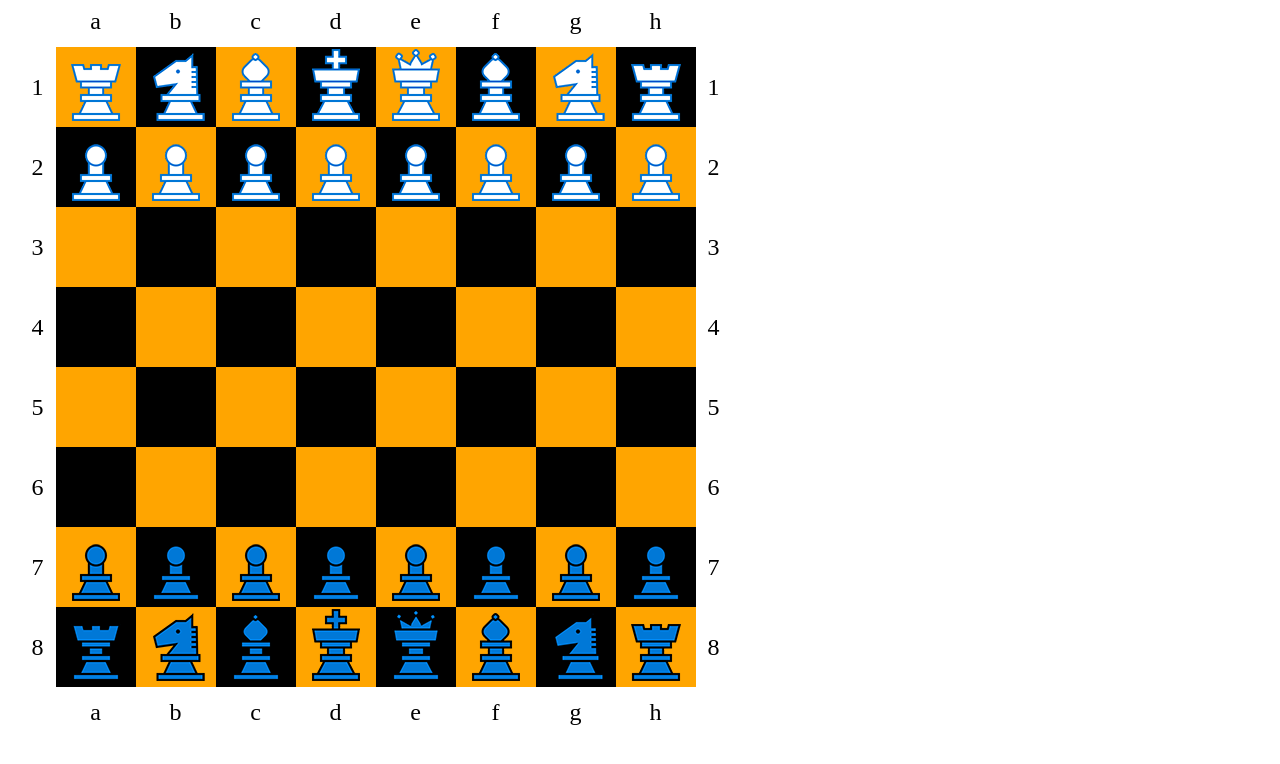
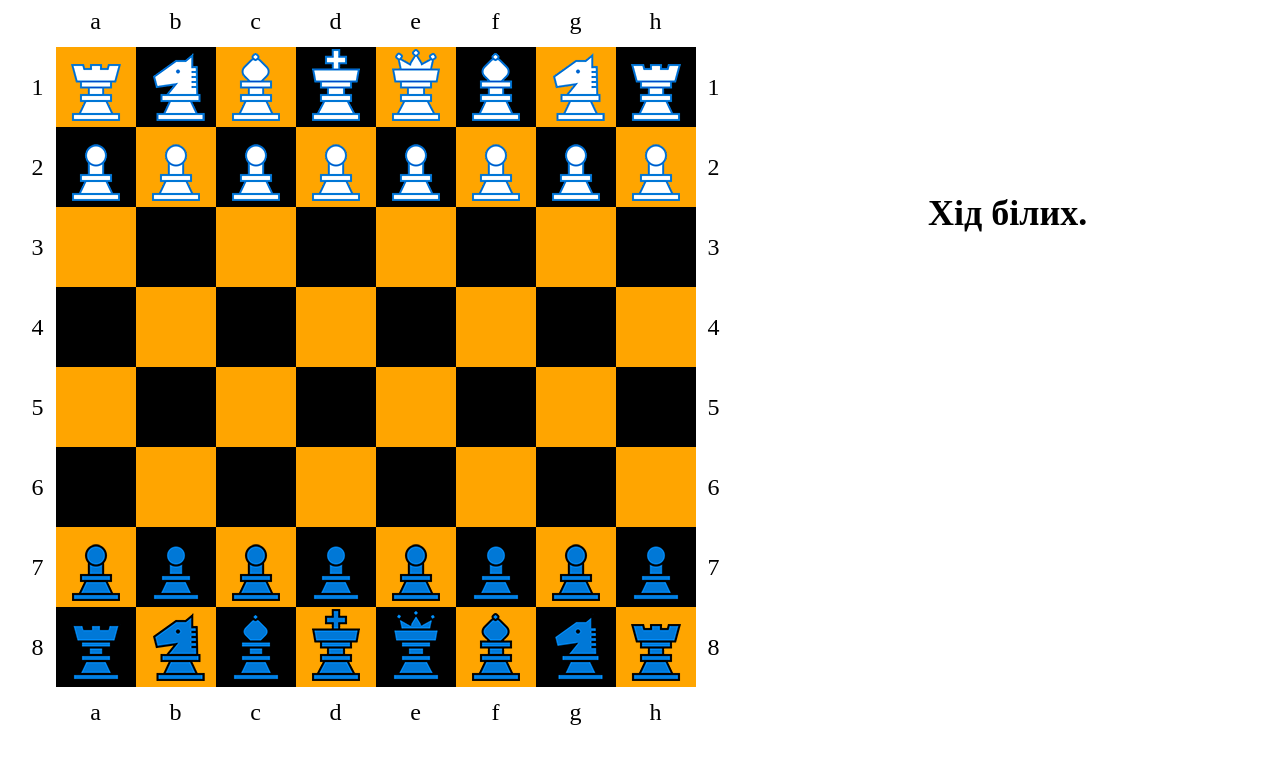
Before and after one commit to Kostya-Snov/chess, a Next.js app in the folder chess-client/: page / in a window 1280 px wide. Shown: the top 764 px of the page. Built offline with nearby package versions, Linux system fonts and the light colour scheme.

Commit message:
Implement displaying of a game state.

```diff
--- a/chess-client/app/_/Chess/Chess.module.scss
+++ b/chess-client/app/_/Chess/Chess.module.scss
@@ -15,6 +15,17 @@
     display: grid;
 }
 
+.stateAndDeletedPieces {
+    display: flex;
+    flex-direction: column;
+    justify-content: space-around;
+    align-items: center;
+}
+
+.dangerousState {
+    color: red;
+}
+
 $_borderWidth: var(--borderWidth);
 
 .deletedPieces {
@@ -22,7 +33,6 @@ $_borderWidth: var(--borderWidth);
 
     display: grid;
     grid-template-columns: repeat(5, calc(#{boardVariables.$cellSize} + 2 * $_borderWidth));
-    align-content: center;
     place-items: center;
     gap: 0.1rem;
 }
--- a/chess-client/app/_/Chess/_/Chess.tsx
+++ b/chess-client/app/_/Chess/_/Chess.tsx
@@ -21,6 +21,21 @@ export const Chess: FC = () => {
                 {bottomSignatures}
                 <Board chessState={chessState} onChessStateChange={setChessState}/>
             </div>
+            <div className={classes["stateAndDeletedPieces"]}>
+                <h2>
+                    Хід {chessState.isBlacksTurn ? "чорних" : "білих"}.
+                    <span className={classes["dangerousState"]}>
+                         {
+                             chessState.canMove()
+                                 ? chessState.isShah()
+                                     ? " Шах!"
+                                     : ""
+                                 : chessState.isShah()
+                                     ? " Мат!"
+                                     : " Пат!"
+                         }
+                    </span>
+                </h2>
                 <div className={classes["deletedPieces"]}>
                     {chessState.deletedPieces.map(piece => (
                         <PieceImage
@@ -31,6 +46,7 @@ export const Chess: FC = () => {
                         />
                     ))}
                 </div>
+            </div>
             <PromotionModal
                 piecesIsBlack={chessState.isBlacksTurn}
                 isOpen={chessState.promotionIndex !== null}
--- a/chess-client/chess/ChessState.ts
+++ b/chess-client/chess/ChessState.ts
@@ -55,4 +55,4 @@ const initialBoard = (() => {
     return board;
 })();
 
-export const initialChessState = new ChessState(initialBoard, [], false, null, null);
+export const initialChessState = new ChessState(initialBoard, [], false, null, null, null);
--- a/chess-client/chess/_/ChessState.ts
+++ b/chess-client/chess/_/ChessState.ts
@@ -17,7 +17,9 @@ export class ChessState {
         public readonly deletedPieces: readonly Piece[],
         public readonly isBlacksTurn: boolean,
         public readonly doubleMovementPawnIndex: BoardIndex | null,
-        public readonly promotionIndex: BoardIndex | null
+        public readonly promotionIndex: BoardIndex | null,
+        // Cached to save 'canMove' value after the pawn promotion.
+        public readonly cachedCanMove: boolean | null
     ) {
     }
 
@@ -56,7 +58,7 @@ export class ChessState {
         const { board } = draft;
         const pawn = board[promotionIndex]!;
         board[promotionIndex] = createPiece(pieceType, pawn.id, pawn.isBlack, true);
-        draft.promotionIndex = null;
+        draft.cachedCanMove = draft.promotionIndex = null;
         draft.isBlacksTurn = !draft.isBlacksTurn;
         return draft.getState();
     }
@@ -72,6 +74,18 @@ export class ChessState {
     }
 
 
+    public canMove(): boolean {
+        return this.cachedCanMove ?? this.board.some((piece, index) => {
+            if (piece === undefined || !this.inCurrentTurn(piece)) {
+                return false;
+            }
+            const query = new AddMovesQuery(index as BoardIndex, this);
+            piece.addMoves(query);
+            return query.moves.size !== 0;
+        });
+    }
+
+
     /** @internal */
     public isUnderAttack(index: BoardIndex): boolean {
         return this.board.some((piece, currentIndex) =>
--- a/chess-client/chess/_/ChessStateDraft.ts
+++ b/chess-client/chess/_/ChessStateDraft.ts
@@ -9,6 +9,7 @@ export class ChessStateDraft {
     public isBlacksTurn: boolean;
     public doubleMovementPawnIndex: BoardIndex | null;
     public promotionIndex: BoardIndex | null;
+    public cachedCanMove: boolean | null;
 
 
     public constructor(state: ChessState) {
@@ -17,6 +18,7 @@ export class ChessStateDraft {
         this.isBlacksTurn = state.isBlacksTurn;
         this.doubleMovementPawnIndex = state.doubleMovementPawnIndex;
         this.promotionIndex = state.promotionIndex;
+        this.cachedCanMove = state.cachedCanMove;
     }
 
 
@@ -26,7 +28,8 @@ export class ChessStateDraft {
             this.deletedPieces,
             this.isBlacksTurn,
             this.doubleMovementPawnIndex,
-            this.promotionIndex
+            this.promotionIndex,
+            this.cachedCanMove
         );
     }
 }
--- a/chess-client/chess/_/pieces/AddMovesQuery.ts
+++ b/chess-client/chess/_/pieces/AddMovesQuery.ts
@@ -50,6 +50,8 @@ export class AddMovesQuery {
 
         if (draft.promotionIndex === null) {
             draft.isBlacksTurn = !draft.isBlacksTurn;
+        } else {
+            draft.cachedCanMove = true;
         }
         this.moves.set(to, {
             type: handler.type,
```
Lines whose indentation alone changed are shown as unchanged.
